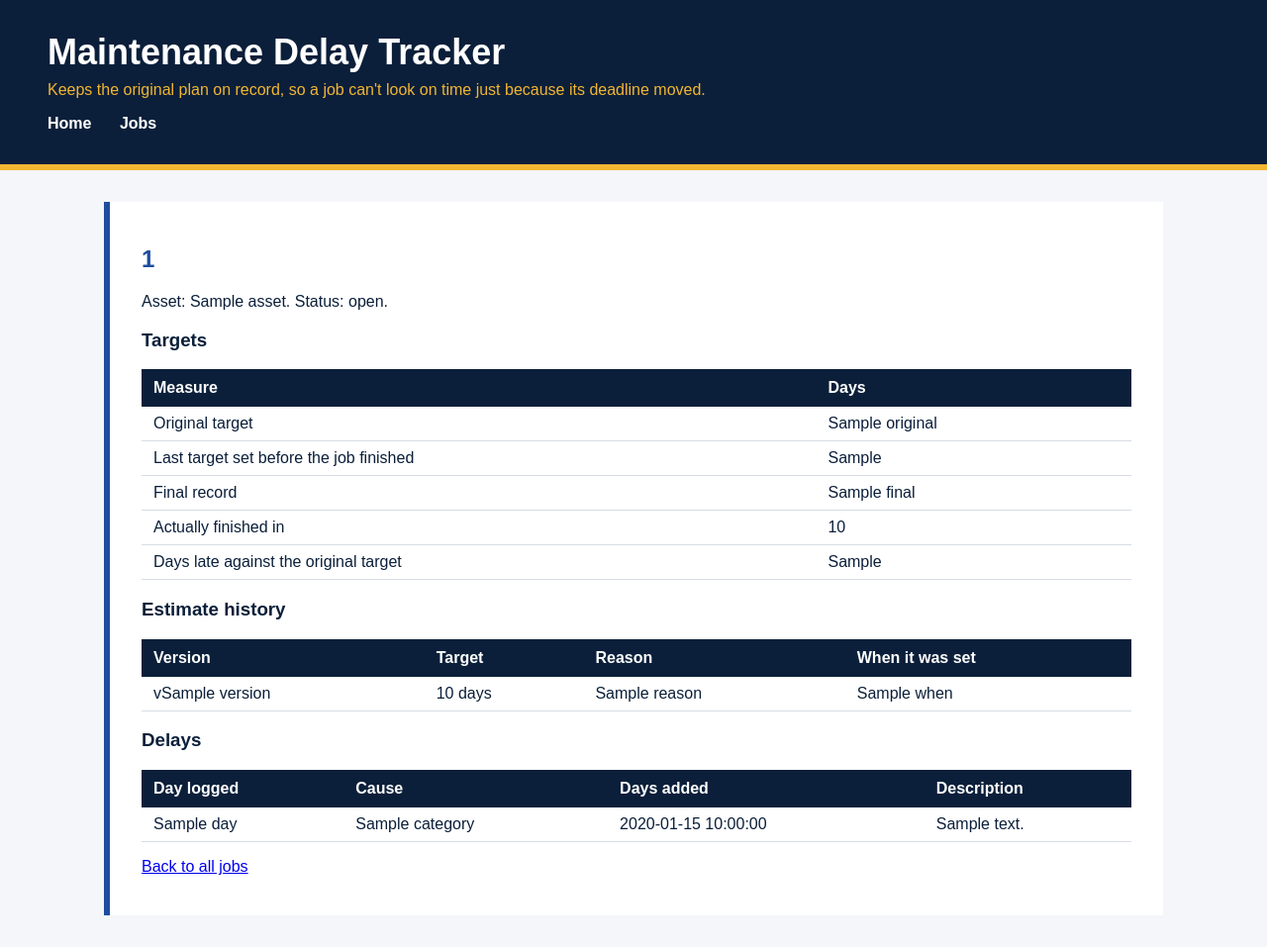
After one commit to jnguyen-tech/hangar, a Flask app: template templates/job.html in a window 1280 px wide. The commit adds this page. Shown: the whole page at 99% size. Run offline with Flask 3, Linux system fonts and the light colour scheme; the template is opened without the code that fills it: most values are stand-ins (such as "Sample title", 1, 10 or a date in 2020); parts of the project's set-up code (start-up, migrations or seed data) failed here and were passed over.

Commit message:
Front end page 3: single job page

```diff
--- a/app.py
+++ b/app.py
@@ -37,6 +37,51 @@ def job_list():
         rows.append(row)
     return render_template("jobs.html", rows=rows, total=len(tracker.jobs))
 
+@app.route("/jobs/<job_id>")
+def job_page(job_id):
+    """One job: its targets, its full estimate history, and its delays."""
+    job = tracker.find_job(job_id)
+    if job is None:
+        return "Job not found", 404
+
+    original = tracker.get_original_estimate(job_id).target_days
+    last_regular = tracker.get_last_regular_estimate(job_id).target_days
+    final = tracker.get_current_estimate(job_id).target_days
+
+    history = []
+    for estimate in tracker.get_estimates_for_job(job_id):
+        if estimate.version == 1:
+            when = "At the start"
+        elif estimate.after_completion:
+            when = "After the job finished"
+        else:
+            when = "During the job"
+        history.append({
+            "version": estimate.version,
+            "target_days": estimate.target_days,
+            "reason": estimate.reason,
+            "when": when,
+        })
+
+    delays = []
+    for event in tracker.get_delays_for_job(job_id):
+        delays.append({
+            "day": event.logged_on_day,
+            "category": event.category,
+            "days_added": event.days_added,
+            "description": event.description,
+        })
+
+    return render_template(
+        "job.html",
+        job=job,
+        original=original,
+        last_regular=last_regular,
+        final=final,
+        days_late=job.actual_days - original,
+        history=history,
+        delays=delays,
+    )
 
 if __name__ == "__main__":
     app.run(debug=True)
--- /dev/null
+++ b/templates/job.html
@@ -0,0 +1,89 @@
+<!DOCTYPE html>
+<html lang="en">
+<head>
+    <meta charset="UTF-8">
+    <title>{{ job.job_id }} - Maintenance Delay Tracker</title>
+    <link rel="stylesheet" href="/static/style.css">
+</head>
+<body>
+    <header>
+        <h1>Maintenance Delay Tracker</h1>
+        <p>Keeps the original plan on record, so a job can't look on time just because its deadline moved.</p>
+        <nav>
+            <a href="/">Home</a>
+            <a href="/jobs">Jobs</a>
+        </nav>
+    </header>
+
+    <main>
+        <h2>{{ job.job_id }}</h2>
+        <p>Asset: {{ job.asset }}. Status: {{ job.status }}.</p>
+
+        <h3>Targets</h3>
+        <table>
+            <tr>
+                <th>Measure</th>
+                <th>Days</th>
+            </tr>
+            <tr>
+                <td>Original target</td>
+                <td>{{ original }}</td>
+            </tr>
+            <tr>
+                <td>Last target set before the job finished</td>
+                <td>{{ last_regular }}</td>
+            </tr>
+            <tr>
+                <td>Final record</td>
+                <td>{{ final }}</td>
+            </tr>
+            <tr>
+                <td>Actually finished in</td>
+                <td>{{ job.actual_days }}</td>
+            </tr>
+            <tr>
+                <td>Days late against the original target</td>
+                <td>{{ days_late }}</td>
+            </tr>
+        </table>
+
+        <h3>Estimate history</h3>
+        <table>
+            <tr>
+                <th>Version</th>
+                <th>Target</th>
+                <th>Reason</th>
+                <th>When it was set</th>
+            </tr>
+            {% for row in history %}
+            <tr>
+                <td>v{{ row.version }}</td>
+                <td>{{ row.target_days }} days</td>
+                <td>{{ row.reason }}</td>
+                <td>{{ row.when }}</td>
+            </tr>
+            {% endfor %}
+        </table>
+
+        <h3>Delays</h3>
+        <table>
+            <tr>
+                <th>Day logged</th>
+                <th>Cause</th>
+                <th>Days added</th>
+                <th>Description</th>
+            </tr>
+            {% for row in delays %}
+            <tr>
+                <td>{{ row.day }}</td>
+                <td>{{ row.category }}</td>
+                <td>{{ row.days_added }}</td>
+                <td>{{ row.description }}</td>
+            </tr>
+            {% endfor %}
+        </table>
+
+        <p><a href="/jobs">Back to all jobs</a></p>
+    </main>
+</body>
+</html>
--- a/templates/jobs.html
+++ b/templates/jobs.html
@@ -30,7 +30,7 @@
             </tr>
             {% for row in rows %}
             <tr>
-                <td>{{ row.job_id }}</td>
+                <td><a href="/jobs/{{ row.job_id }}">{{ row.job_id }}</a></td>
                 <td>{{ row.asset }}</td>
                 <td>{{ row.status }}</td>
                 <td>{{ row.original_days }} days</td>
```
